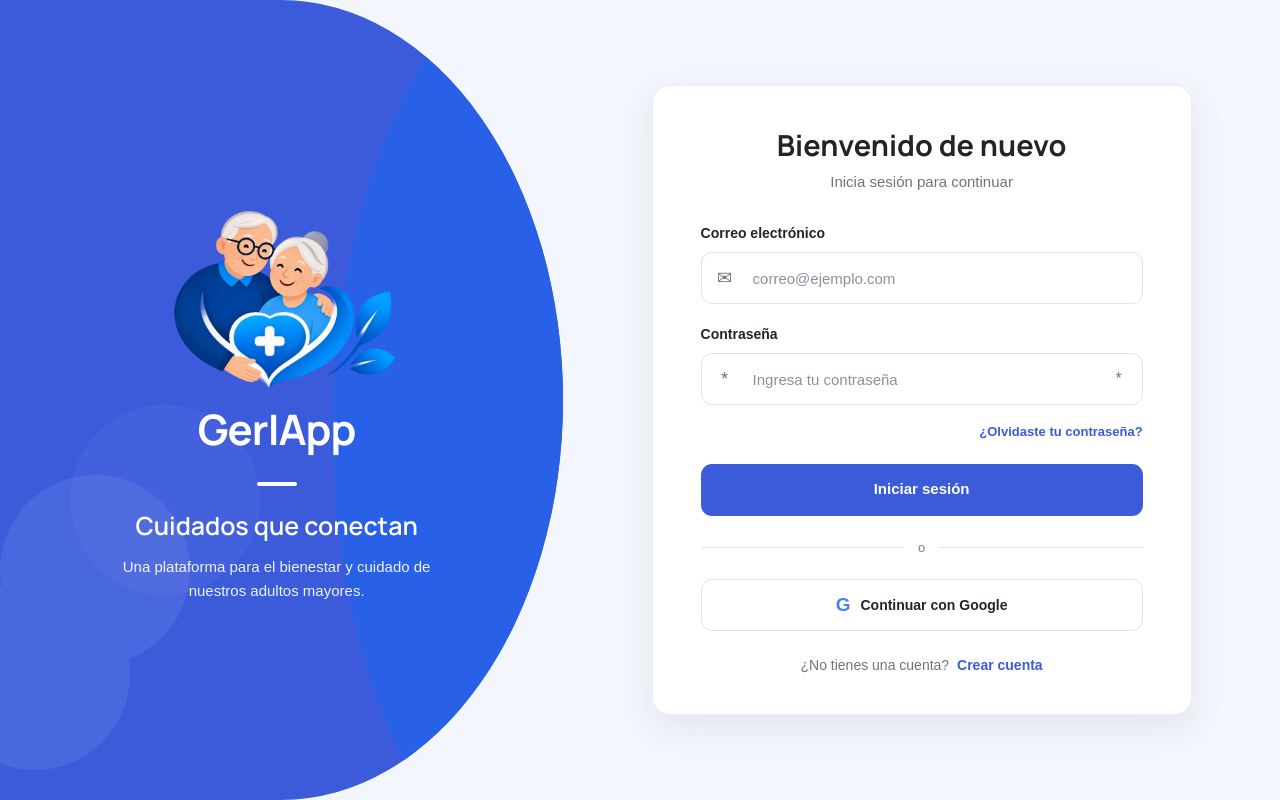
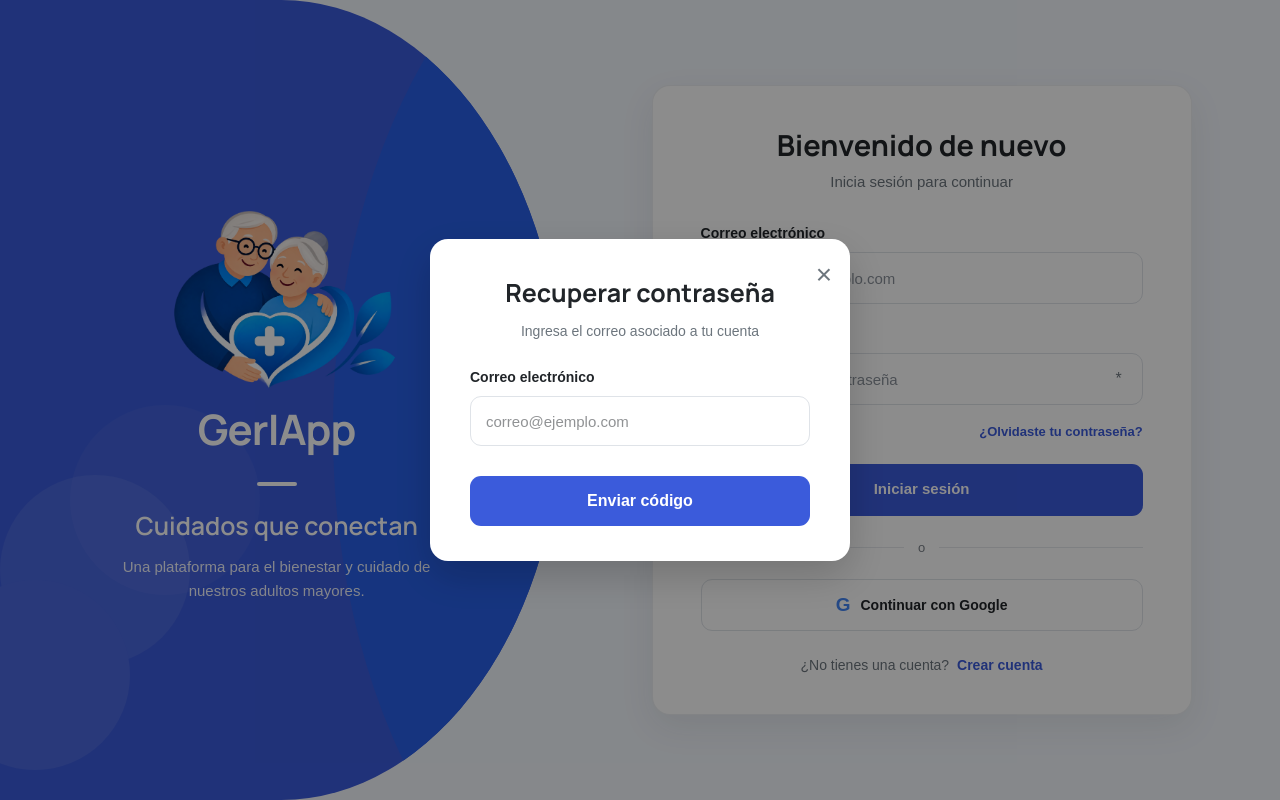
Before and after one commit to cabreracoder/GerIApp_web, an Angular app: page /login in a window 1280 px wide. Both pictures are taken after a click on the button "¿Olvidaste tu contraseña?". Built offline with nearby package versions, Linux system fonts and the light colour scheme.

Commit message:
Implementa recuperacion de contraseña en login

```diff
--- a/src/app/login/login.css
+++ b/src/app/login/login.css
@@ -892,5 +892,193 @@
   .login-header h1 {
     font-size: 22px;
   }
+}
+
+/* ==========================
+   MODAL RECUPERAR CONTRASEÑA
+========================== */
+
+
+.modal-overlay {
+
+  position: fixed;
+
+  top: 0;
+  left: 0;
+
+  width: 100%;
+  height: 100%;
+
+  background: rgba(0, 0, 0, 0.45);
+
+  display: flex;
+
+  align-items: center;
+  justify-content: center;
+
+  z-index: 9999;
 
 }
+
+
+.modal-recuperacion {
+
+  width: 420px;
+
+  max-width: 90%;
+
+  background: white;
+
+  padding: 35px 40px;
+
+  border-radius: 18px;
+
+  position: relative;
+
+  box-shadow:
+    0 15px 40px rgba(0, 0, 0, 0.18);
+
+  animation: aparecerModal 0.25s ease;
+
+}
+
+
+
+.modal-recuperacion h2 {
+
+  margin: 0 0 10px;
+
+  text-align: center;
+
+  color: #212529;
+
+  font-size: 25px;
+
+}
+
+
+
+.modal-recuperacion p {
+
+  text-align: center;
+
+  color: #6c757d;
+
+  font-size: 14px;
+
+  margin-bottom: 25px;
+
+}
+
+
+
+.modal-recuperacion input {
+
+
+  width: 100%;
+
+  height: 50px;
+
+  border: 1px solid #dfe3e8;
+
+  border-radius: 11px;
+
+  padding: 0 15px;
+
+  font-size: 15px;
+
+  outline: none;
+
+}
+
+
+
+.modal-recuperacion input:focus {
+
+  border-color: #3b5bdb;
+
+  box-shadow:
+    0 0 0 3px rgba(59, 91, 219, 0.1);
+
+}
+
+
+
+.cerrar-modal {
+
+  position: absolute;
+
+  right: 18px;
+
+  top: 15px;
+
+  border: none;
+
+  background: transparent;
+
+  font-size: 28px;
+
+  color: #6c757d;
+
+  cursor: pointer;
+
+}
+
+
+
+.btn-recuperar-modal {
+
+  width: 100%;
+
+  height: 50px;
+
+  margin-top: 10px;
+
+  border: none;
+
+  border-radius: 11px;
+
+  background: #3b5bdb;
+
+  color: white;
+
+  font-weight: 600;
+
+  cursor: pointer;
+
+  transition: .2s;
+
+}
+
+
+
+.btn-recuperar-modal:hover {
+
+  background: #2f50cb;
+
+  transform: translateY(-1px);
+
+}
+
+
+
+@keyframes aparecerModal {
+
+  from {
+
+    opacity: 0;
+
+    transform: translateY(-15px);
+
+  }
+
+
+  to {
+
+    opacity: 1;
+
+    transform: translateY(0);
+
+  }
+
+}
--- a/src/app/login/login.html
+++ b/src/app/login/login.html
@@ -8,11 +8,7 @@
       <!-- Logo -->
       <div class="logo-gerIapp">
 
-        <img
-          src="/loginLogo.png"
-          alt="GerIApp"
-          class="logo-gerIapp-img"
-        >
+        <img src="/loginLogo.png" alt="GerIApp" class="logo-gerIapp-img">
 
         <h2>GerIApp</h2>
 
@@ -51,6 +47,7 @@
       </div>
 
 
+
       <!-- FORMULARIO -->
       <form (ngSubmit)="iniciarSesion()">
 
@@ -65,14 +62,8 @@
 
             <span class="input-icon">✉</span>
 
-            <input
-              type="email"
-              id="correo"
-              name="correo"
-              [(ngModel)]="usuario.correo"
-              placeholder="correo@ejemplo.com"
-              required
-            >
+            <input type="email" id="correo" name="correo" [(ngModel)]="usuario.correo" placeholder="correo@ejemplo.com"
+              required>
 
           </div>
 
@@ -90,14 +81,8 @@
 
             <span class="input-icon"> *</span>
 
-            <input
-              type="password"
-              id="contrasena"
-              name="contrasena"
-              [(ngModel)]="usuario.contrasena"
-              placeholder="Ingresa tu contraseña"
-              required
-            >
+            <input type="password" id="contrasena" name="contrasena" [(ngModel)]="usuario.contrasena"
+              placeholder="Ingresa tu contraseña" required>
 
             <span class="password-icon">
               *
@@ -111,40 +96,29 @@
         <!-- RECUPERAR CONTRASEÑA -->
         <div class="recuperar-container">
 
-          <button
-            type="button"
-            class="recuperar-btn"
-          >
+          <button type="button" class="recuperar-btn" (click)="abrirRecuperacion()">
+
             ¿Olvidaste tu contraseña?
+
           </button>
 
         </div>
 
 
         <!-- MENSAJE DE ÉXITO -->
-        <div
-          class="mensaje-exito"
-          *ngIf="mensaje"
-        >
+        <div class="mensaje-exito" *ngIf="mensaje">
           {{ mensaje }}
         </div>
 
 
         <!-- MENSAJE DE ERROR -->
-        <div
-          class="mensaje-error"
-          *ngIf="error"
-        >
+        <div class="mensaje-error" *ngIf="error">
           {{ error }}
         </div>
 
 
         <!-- BOTÓN LOGIN -->
-        <button
-          type="submit"
-          class="btn-login"
-          [disabled]="cargando"
-        >
+        <button type="submit" class="btn-login" [disabled]="cargando">
 
           {{ cargando ? 'Ingresando...' : 'Iniciar sesión' }}
 
@@ -166,10 +140,7 @@
 
 
       <!-- GOOGLE -->
-      <button
-        type="button"
-        class="btn-google"
-      >
+      <button type="button" class="btn-google">
 
         <span class="google-icon">G</span>
 
@@ -183,11 +154,10 @@
 
         ¿No tienes una cuenta?
 
-        <button
-          type="button"
-          (click)="registro()"
-        >
+        <button type="button" (click)="registro()">
+
           Crear cuenta
+
         </button>
 
       </p>
@@ -196,4 +166,155 @@
 
   </div>
 
-</div>
+
+
+  <!-- MODAL RECUPERAR CONTRASEÑA -->
+
+  <div class="modal-overlay" *ngIf="mostrarRecuperacion">
+
+
+    <div class="modal-recuperacion">
+
+
+      <button class="cerrar-modal" type="button" (click)="cerrarRecuperacion()">
+        ×
+      </button>
+
+
+
+      <!-- PASO 1 -->
+
+      <div *ngIf="pasoRecuperacion === 1">
+
+
+        <h2>
+          Recuperar contraseña
+        </h2>
+
+
+        <p>
+          Ingresa el correo asociado a tu cuenta
+        </p>
+
+
+        <div class="campo">
+
+          <label>
+            Correo electrónico
+          </label>
+
+
+          <input type="email" [(ngModel)]="correoRecuperacion" placeholder="correo@ejemplo.com">
+
+
+        </div>
+
+
+
+        <button type="button" class="btn-recuperar-modal" (click)="enviarCodigo()" [disabled]="enviandoCodigo">
+
+          {{ enviandoCodigo ? 'Enviando...' : 'Enviar código' }}
+
+        </button>
+
+
+      </div>
+
+
+
+
+
+      <!-- PASO 2 -->
+
+      <div *ngIf="pasoRecuperacion === 2">
+
+
+        <h2>
+          Verificar código
+        </h2>
+
+
+        <p>
+          Ingresa el código enviado a tu correo
+        </p>
+
+
+        <div class="campo">
+
+          <label>
+            Código
+          </label>
+
+
+          <input type="text" [(ngModel)]="codigo" placeholder="000000">
+
+
+        </div>
+
+
+
+        <button class="btn-recuperar-modal" type="button" (click)="verificarCodigo()" [disabled]="verificandoCodigo">
+
+          {{ verificandoCodigo ? 'Verificando...' : 'Confirmar código' }}
+
+        </button>
+
+
+      </div>
+
+
+
+
+
+      <!-- PASO 3 -->
+
+      <div *ngIf="pasoRecuperacion === 3">
+
+
+        <h2>
+          Nueva contraseña
+        </h2>
+
+
+
+        <div class="campo">
+
+          <label>
+            Nueva contraseña
+          </label>
+
+
+          <input type="password" [(ngModel)]="nuevaContrasena" placeholder="Nueva contraseña">
+
+        </div>
+
+
+
+        <div class="campo">
+
+          <label>
+            Confirmar contraseña
+          </label>
+
+
+          <input type="password" [(ngModel)]="confirmarContrasena" placeholder="Confirmar contraseña">
+
+        </div>
+
+
+
+
+        <button class="btn-recuperar-modal" type="button" (click)="cambiarPasswordRecuperacion()">
+
+          Cambiar contraseña
+
+        </button>
+
+
+      </div>
+
+
+    </div>
+
+
+  </div>
--- a/src/app/login/login.ts
+++ b/src/app/login/login.ts
@@ -4,6 +4,7 @@ import { CommonModule } from '@angular/common';
 import { FormsModule } from '@angular/forms';
 import { Router } from '@angular/router';
 import { HttpClient } from '@angular/common/http';
+import { ChangeDetectorRef } from '@angular/core';
 import Swal from 'sweetalert2';
 
 @Component({
@@ -18,31 +19,64 @@ import Swal from 'sweetalert2';
 })
 export class Login {
 
+
   usuario = {
     correo: '',
     contrasena: ''
   };
 
+
   mensaje = '';
   error = '';
   cargando = false;
+  cargandoRecuperacion = false;
+
+
+
+  // ==========================
+  // RECUPERACIÓN CONTRASEÑA
+  // ==========================
+
+  mostrarRecuperacion = false;
+
+  pasoRecuperacion = 1;
+
+  correoRecuperacion = '';
+
+  codigo = '';
+
+  nuevaContrasena = '';
+  confirmarContrasena = '';
+  enviandoCodigo = false;
+  verificandoCodigo = false;
+
+
+
 
   constructor(
     private http: HttpClient,
-    private router: Router
-  ) {}
+    private router: Router,
+    private cd: ChangeDetectorRef
+
+  ) { }
+
+
+
+
 
   iniciarSesion(): void {
 
-    // Limpiar mensajes anteriores
+
     this.mensaje = '';
     this.error = '';
 
-    // Validar campos
+
+
     if (
       !this.usuario.correo.trim() ||
       !this.usuario.contrasena.trim()
     ) {
+
 
       Swal.fire({
         title: 'Campos vacíos',
@@ -52,70 +86,341 @@ export class Login {
         confirmButtonColor: '#ff9100'
       });
 
+
       return;
+
     }
+
+
 
     this.cargando = true;
 
-    // Enviar datos directamente a la API de Django
+
+
     this.http.post<any>(
       `${API_URL}/usuarios/login/`,
       {
         correo: this.usuario.correo.trim(),
         contrasena: this.usuario.contrasena
       }
+
     ).subscribe({
+
+
 
       next: (respuesta) => {
 
+
         this.cargando = false;
 
-        console.log('Respuesta del login:', respuesta);
 
-        // Guardar los datos del usuario autenticado
+
+        console.log(
+          'Respuesta del login:',
+          respuesta
+        );
+
+
+
         if (respuesta.usuario) {
+
 
           localStorage.setItem(
             'usuario',
             JSON.stringify(respuesta.usuario)
           );
 
+
         }
+
+
 
         this.mensaje =
           respuesta.mensaje ||
           'Has iniciado sesión correctamente.';
 
+
+
+
         Swal.fire({
+
           title: '¡Bienvenido!',
+
           text: this.mensaje,
+
           icon: 'success',
+
           confirmButtonText: 'Continuar',
+
           confirmButtonColor: '#4f46e5'
+
         }).then(() => {
+
 
           this.router.navigate(['/dashboard']);
 
+
         });
+
+
+
       },
 
+
+
       error: (respuestaError) => {
+
+
         console.log(respuestaError);
+
+
+
         Swal.fire({
+
           title: "Error",
+
           text: "Credenciales invalidas",
+
           icon: "error",
+
           confirmButtonText: "Continuar",
+
           confirmButtonColor: "#ff2a00"
-        })
+
+        });
+
+
+      }
+
+
+
+    });
+
+
+
+  }
+
+
+
+
+
+  registro(): void {
+
+
+    this.router.navigate(['/registro']);
+
+
+  }
+
+
+
+
+
+  // ==========================
+  // MODAL RECUPERACIÓN
+  // ==========================
+
+
+  abrirRecuperacion(): void {
+    this.mostrarRecuperacion = true;
+    this.pasoRecuperacion = 1;
+    this.correoRecuperacion = '';
+    this.codigo = '';
+    this.nuevaContrasena = '';
+    this.confirmarContrasena = '';
+  }
+
+  cerrarRecuperacion(): void {
+
+
+    this.mostrarRecuperacion = false;
+
+
+    this.pasoRecuperacion = 1;
+
+
+    this.correoRecuperacion = '';
+
+    this.codigo = '';
+
+    this.nuevaContrasena = '';
+
+    this.confirmarContrasena = '';
+
+  }
+  enviarCodigo() {
+    if (!this.correoRecuperacion.trim()) {
+
+      Swal.fire({
+        title: 'Correo requerido',
+        text: 'Ingresa tu correo electrónico.',
+        icon: 'warning'
+      });
+
+      return;
+
+    }
+
+    if (this.enviandoCodigo) {
+      return;
+    }
+
+    this.enviandoCodigo = true;
+
+
+    this.http.post<any>(
+      `${API_URL}/usuarios/recuperar-password/`,
+      {
+        correo: this.correoRecuperacion
+      }
+
+    ).subscribe({
+
+      next: (respuesta) => {
+
+        this.enviandoCodigo = false;
+        this.pasoRecuperacion = 2;
+        this.cd.detectChanges();
+      },
+
+
+      error: (error) => {
+
+        this.enviandoCodigo = false;
+
+        Swal.fire({
+          title: 'Error',
+          text: error.error.error,
+          icon: 'error'
+        });
+
       }
 
     });
+
   }
+  verificarCodigo() {
+    if (this.verificandoCodigo) {
+      return;
+    }
+    this.verificandoCodigo = true;
 
-  registro(): void {
 
-    this.router.navigate(['/registro']);
+    this.http.post<any>(
+      `${API_URL}/usuarios/verificar-codigo/`,
+      {
+        correo: this.correoRecuperacion,
+        codigo: this.codigo
+      }
+
+    ).subscribe({
+
+      next: (respuesta) => {
+        this.verificandoCodigo = false;
+        this.pasoRecuperacion = 3;
+        this.cd.detectChanges();
+      },
+
+
+      error: (error) => {
+        this.verificandoCodigo = false;
+        Swal.fire({
+          title: 'Código incorrecto',
+          text: error.error.error,
+          icon: 'error'
+        });
+
+      }
+
+    });
+
+  }
+  cambiarPasswordRecuperacion() {
+
+
+    if (this.nuevaContrasena !== this.confirmarContrasena) {
+
+      Swal.fire({
+        title: 'Error',
+        text: 'Las contraseñas no coinciden.',
+        icon: 'warning'
+      });
+
+      return;
+
+    }
+
+
+    this.http.post<any>(
+
+      `${API_URL}/usuarios/cambiar-password-recuperacion/`,
+
+      {
+
+        correo: this.correoRecuperacion,
+
+        codigo: this.codigo,
+
+        nueva_contrasena: this.nuevaContrasena
+
+      }
+
+    ).subscribe({
+
+      next: (respuesta) => {
+
+
+        Swal.fire({
+
+          title: 'Contraseña actualizada',
+
+          text: 'Ya puedes iniciar sesión.',
+
+          icon: 'success',
+
+          confirmButtonText: 'Aceptar'
+
+        }).then(() => {
+
+
+          this.mostrarRecuperacion = false;
+
+          this.pasoRecuperacion = 1;
+
+          // limpiar datos del modal
+
+          this.correoRecuperacion = '';
+
+          this.codigo = '';
+
+          this.nuevaContrasena = '';
+
+          this.confirmarContrasena = '';
+
+        });
+
+
+      },
+
+
+      error: (error) => {
+
+
+        Swal.fire({
+
+          title: 'Error',
+
+          text: error.error.error || 'No se pudo cambiar la contraseña.',
+
+          icon: 'error'
+
+        });
+
+
+      }
+
+    });
+
 
   }
 }
```
